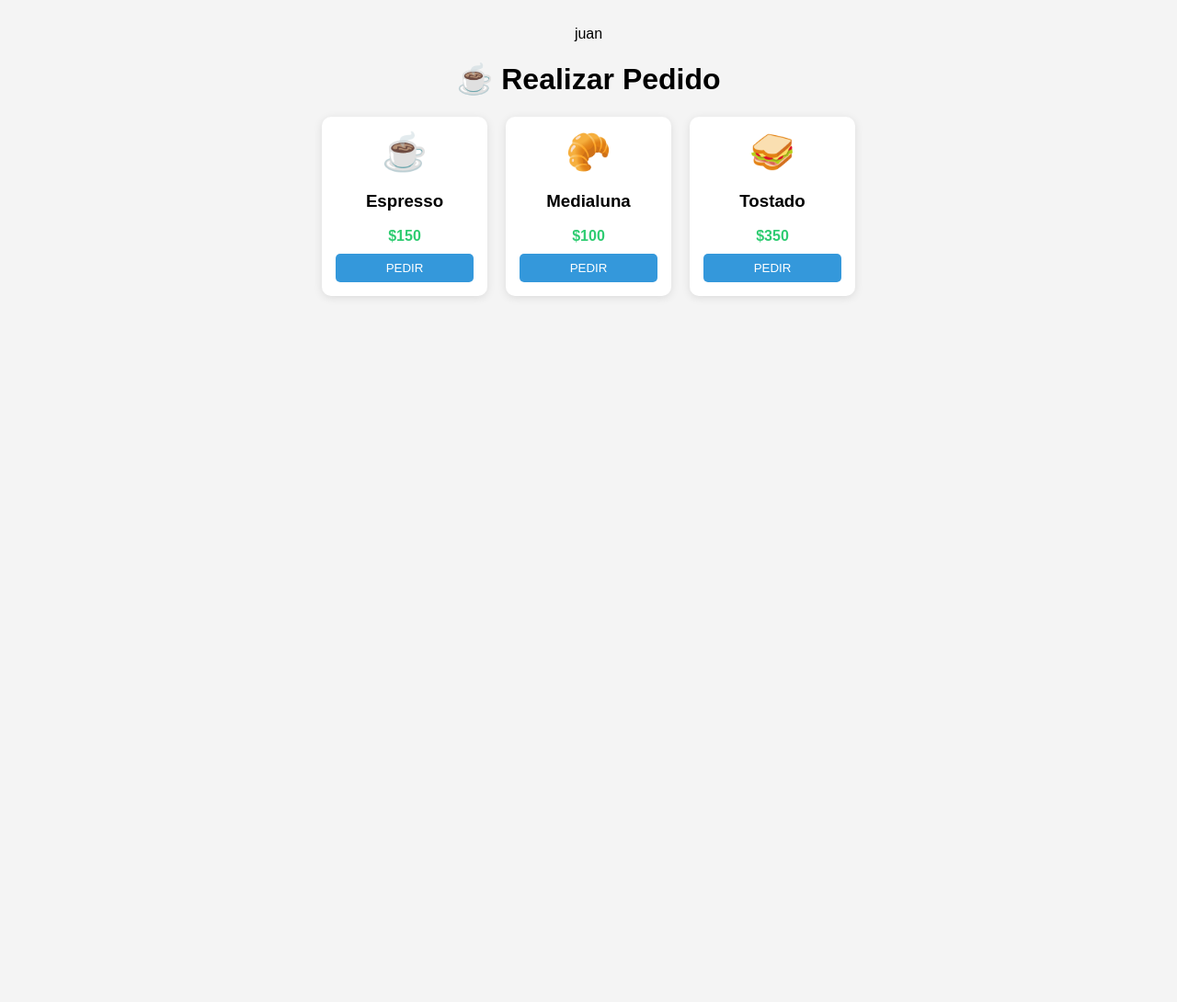
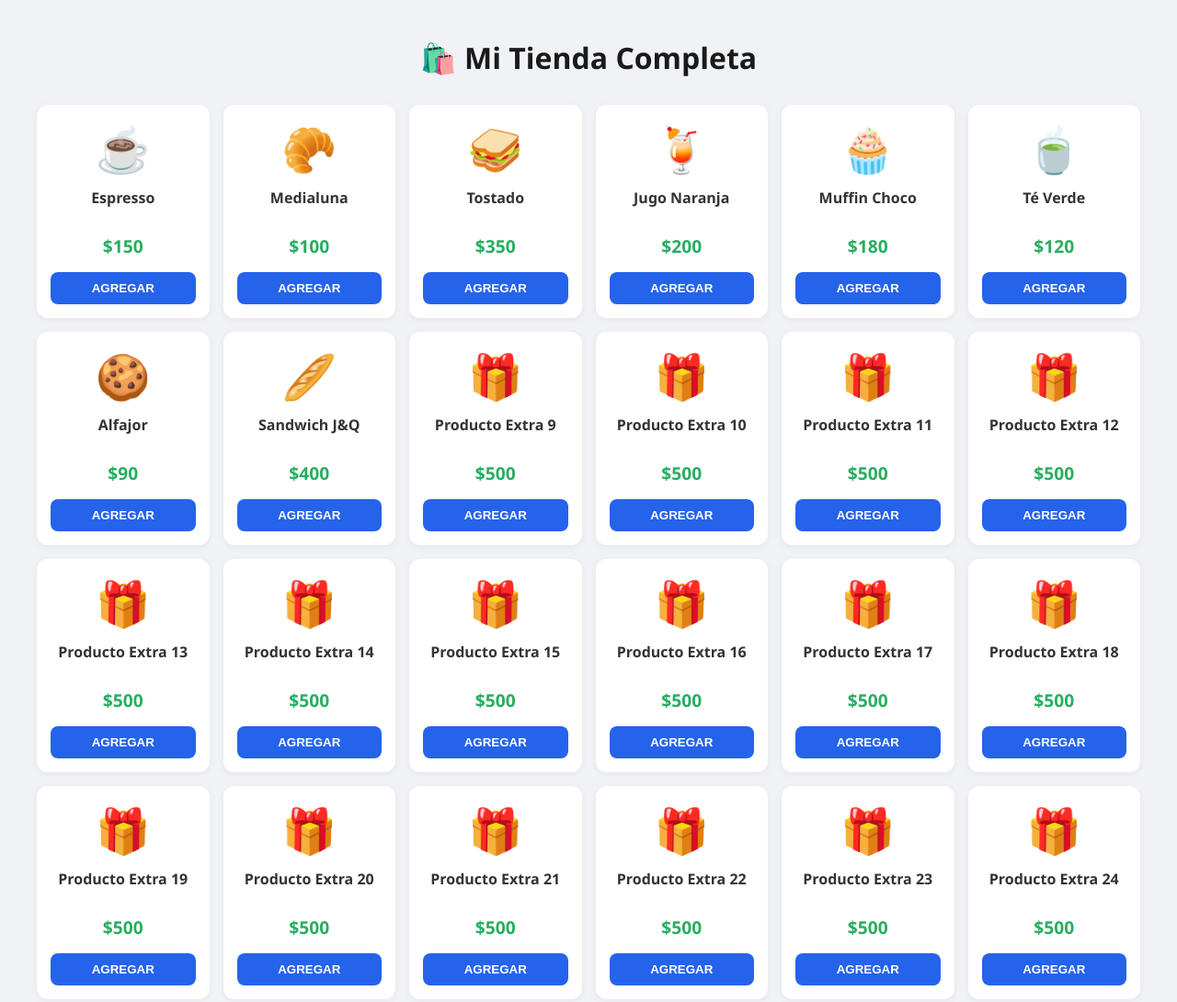
Before and after one commit to juanyless/mi-tienda-timer, a website: page public/cliente.html in a window 1280 px wide. Shown: the top 1090 px of the page at 92% size. Before the commit the page ends 800 px from the top, so only its background shows below. Drawn offline with nearby package versions, Linux system fonts and the light colour scheme; no server answers.

Commit message:
Tienda completa con 40 productos dinámicos

```diff
--- a/public/cliente.html
+++ b/public/cliente.html
@@ -2,44 +2,82 @@
 <html lang="es">
 <head>
     <meta charset="UTF-8">
-    <title>Menú Digital</title>
+    <meta name="viewport" content="width=device-width, initial-scale=1.0">
+    <title>Mi Gran Tienda Digital</title>
     <script src="/socket.io/socket.io.js"></script>
     <style>
-        body { font-family: sans-serif; background: #f4f4f4; text-align: center; padding: 20px; }
-        .grid { display: flex; flex-wrap: wrap; justify-content: center; gap: 20px; }
-        .card { background: white; border-radius: 10px; width: 150px; padding: 15px; box-shadow: 0 2px 10px rgba(0,0,0,0.1); }
-        .emoji { font-size: 40px; }
-        .precio { color: #2ecc71; font-weight: bold; display: block; margin: 10px 0; }
-        button { background: #3498db; color: white; border: none; padding: 8px 15px; border-radius: 5px; cursor: pointer; width: 100%; }
-        button:hover { background: #2980b9; }
+        body { font-family: 'Segoe UI', sans-serif; background: #f0f2f5; margin: 0; padding: 20px; }
+        h1 { text-align: center; color: #1a1a1a; margin-bottom: 30px; }
+
+        /* Contenedor Responsivo: se adapta a celular y PC */
+        .grid-productos {
+            display: grid;
+            grid-template-columns: repeat(auto-fill, minmax(160px, 1fr));
+            gap: 15px;
+            max-width: 1200px;
+            margin: 0 auto;
+        }
+
+        .card {
+            background: white; border-radius: 12px; padding: 15px; text-align: center;
+            box-shadow: 0 2px 8px rgba(0,0,0,0.05); transition: 0.2s;
+        }
+        .card:hover { transform: scale(1.03); box-shadow: 0 5px 15px rgba(0,0,0,0.1); }
+        .emoji { font-size: 3rem; margin-bottom: 10px; display: block; }
+        h3 { font-size: 1rem; margin: 10px 0; color: #333; height: 40px; overflow: hidden; }
+        .precio { color: #27ae60; font-weight: bold; font-size: 1.2rem; display: block; margin-bottom: 15px; }
+
+        button {
+            background: #2563eb; color: white; border: none; width: 100%;
+            padding: 10px; border-radius: 8px; cursor: pointer; font-weight: bold;
+        }
+        button:active { background: #1d4ed8; }
     </style>
 </head>
-<body>juan
-    <h1>☕ Realizar Pedido</h1>
-    <div class="grid">
-        <div class="card">
-            <div class="emoji">☕</div>
-            <h3>Espresso</h3>
-            <span class="precio">$150</span>
-            <button onclick="enviar('Espresso', 150)">PEDIR</button>
+<body>
+
+    <h1>🛍️ Mi Tienda Completa</h1>
+    <div class="grid-productos" id="contenedor">
         </div>
-        <div class="card">
-            <div class="emoji">🥐</div>
-            <h3>Medialuna</h3>
-            <span class="precio">$100</span>
-            <button onclick="enviar('Medialuna', 100)">PEDIR</button>
-        </div>
-        <div class="card">
-            <div class="emoji">🥪</div>
-            <h3>Tostado</h3>
-            <span class="precio">$350</span>
-            <button onclick="enviar('Tostado', 350)">PEDIR</button>
-        </div>
-    </div>
 
     <script>
         const socket = io();
-        function enviar(nombre, precio) {
+
+        // 1. LA LISTA DE PRODUCTOS (Podés llegar a 40 fácilmente)
+        const misProductos = [
+            { n: "Espresso", p: 150, e: "☕" },
+            { n: "Medialuna", p: 100, e: "🥐" },
+            { n: "Tostado", p: 350, e: "🥪" },
+            { n: "Jugo Naranja", p: 200, e: "🍹" },
+            { n: "Muffin Choco", p: 180, e: "🧁" },
+            { n: "Té Verde", p: 120, e: "🍵" },
+            { n: "Alfajor", p: 90, e: "🍪" },
+            { n: "Sandwich J&Q", p: 400, e: "🥖" },
+
+            // Agregá más aquí siguiendo el mismo formato...
+        ];
+
+        // Rellenar hasta llegar a 40 para probar (solo repito los anteriores)
+        while(misProductos.length < 40) {
+            misProductos.push({ n: "Producto Extra " + (misProductos.length + 1), p: 500, e: "🎁" });
+        }
+
+        // 2. DIBUJAR LOS PRODUCTOS EN LA PANTALLA
+        const contenedor = document.getElementById('contenedor');
+
+        misProductos.forEach(prod => {
+            const card = document.createElement('div');
+            card.className = 'card';
+            card.innerHTML = `
+                <span class="emoji">${prod.e}</span>
+                <h3>${prod.n}</h3>
+                <span class="precio">$${prod.p}</span>
+                <button onclick="pedir('${prod.n}', ${prod.p})">AGREGAR</button>
+            `;
+            contenedor.appendChild(card);
+        });
+
+        function pedir(nombre, precio) {
             const pedido = {
                 id: Math.floor(Math.random() * 999),
                 producto: nombre,
@@ -47,7 +85,7 @@
                 hora: new Date().toLocaleTimeString([], { hour: '2-digit', minute: '2-digit' })
             };
             socket.emit('enviar-pedido', pedido);
-            alert("✅ Pedido enviado: " + nombre);
+            console.log("Pedido enviado:", pedido);
         }
     </script>
 </body>
```
